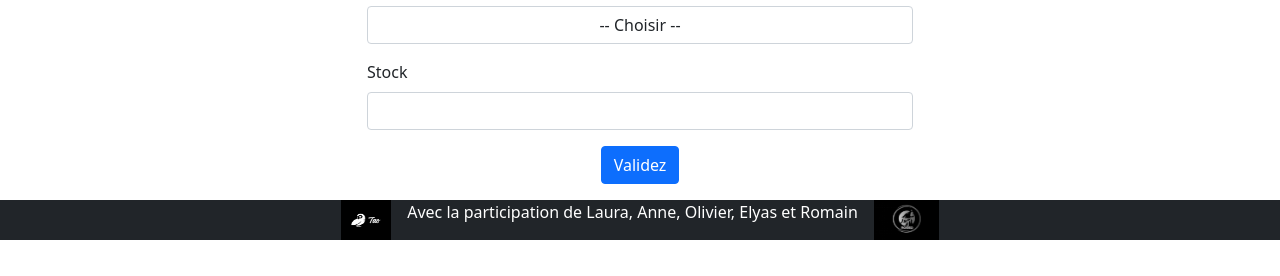
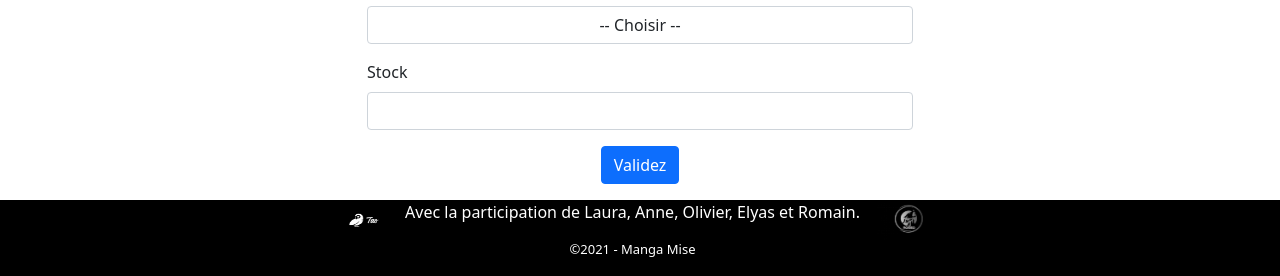
Before and after one commit to WF3-1152/Equipe-2-, a PHP site: page /add-product.php in a window 1280 px wide. Shown: the part 958-1234 px from the top of the page. Before the commit the page ends 1198 px from the top, so only its background shows below. Run offline with PHP 8.4, Linux system fonts and the light colour scheme; a user stored in the database is signed in.

Commit message:
update css footer.php

```diff
--- a/inc/footer.php
+++ b/inc/footer.php
@@ -1,10 +1,11 @@
 <footer class="mt-auto">
-   <div class="d-flex justify-content-center text-white bg-dark">
+   <div class="d-flex justify-content-center text-white" style="background-color: #000;">
        <div class="me-3">
         <img src="assets/oiseaux.jpg" alt="oiseau de laura" height='40px;' width="50px;">
        </div>
        <div>
-       <p>Avec la participation de Laura, Anne, Olivier, Elyas et Romain</p>
+       <p style="text-align: center;">Avec la participation de Laura, Anne, Olivier, Elyas et Romain.</p>
+       <p style="text-align: center; font-size:13px;">&copy;<?=date('Y');?> - Manga Mise</p>
        </div>
        <div class="ms-3">
         <img src="assets/Rosso.jpg" alt="oiseau de laura" height='40px;' width="65px;">
```
